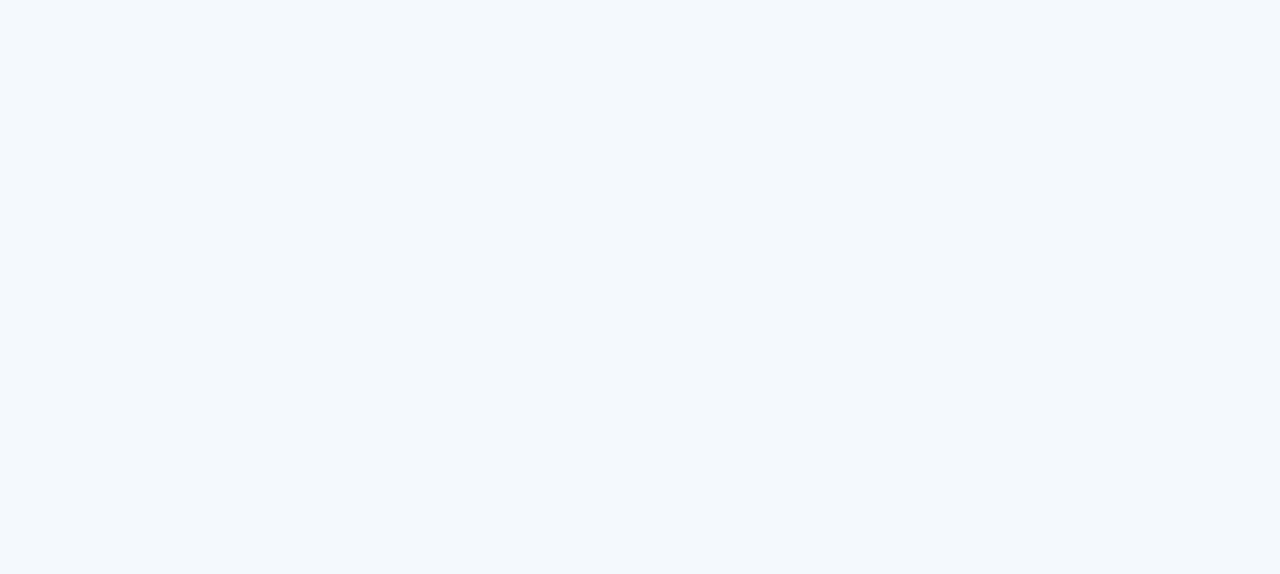
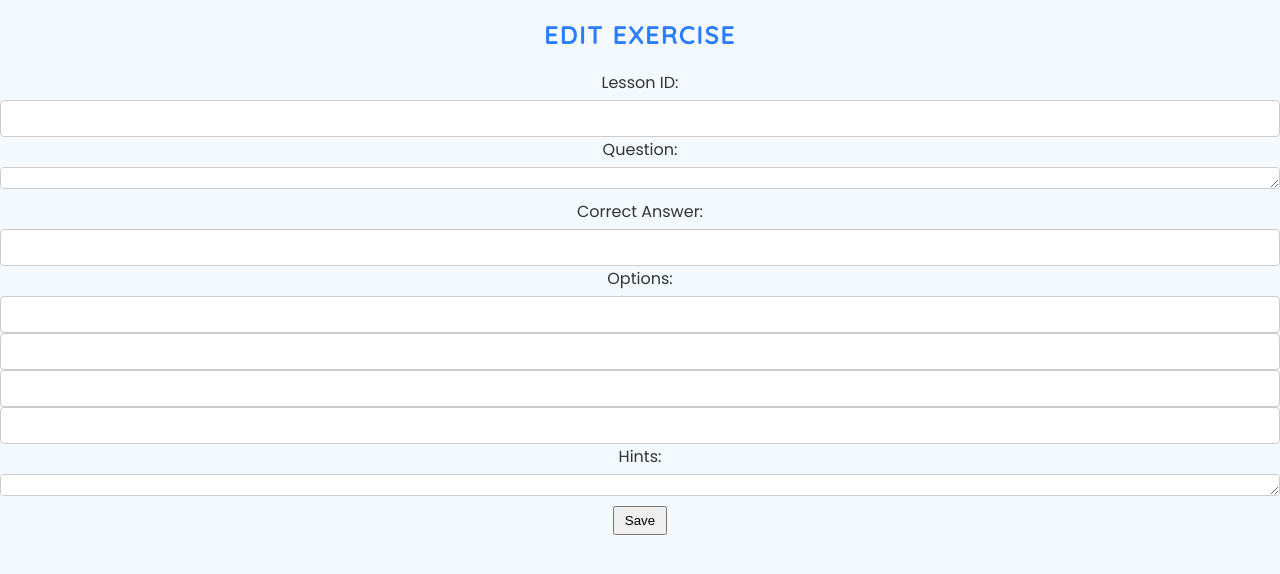
Before and after one commit to DanaK270/PolyLingoFrontend, a React (Vite) app: page /exercises/edit/1 in a window 1280 px wide. Before the commit this address had no page. Shown: the top 574 px of the page. Built offline with nearby package versions, Linux system fonts and the light colour scheme; no server answers.

Commit message:
almost done

```diff
--- a/src/App.jsx
+++ b/src/App.jsx
@@ -6,6 +6,10 @@ import Home from './pages/Home'
 import SignIn from './pages/Signin'
 import Discussion from './components/Discussion'
 import { CheckSession } from './services/auth'
+import ExerciseList from './pages/ExerciseList'
+import ExerciseForm from './pages/ExerciseForm'
+import ExerciseDetail from './pages/ExerciseDetail'
+import axios from 'axios'
 
 const App = () => {
   const [user, setUser] = useState(null)
@@ -64,6 +68,10 @@ const App = () => {
             />
           }
         />
+        <Route path="/exercises" element={<ExerciseList />} />
+        <Route path="/exercises/add" element={<ExerciseForm />} />
+        <Route path="/exercises/edit/:id" element={<ExerciseForm />} />
+        <Route path="/exercises/:id" element={<ExerciseDetail />} />
       </Routes>
     </div>
   )
--- /dev/null
+++ b/src/pages/ExerciseDetail.jsx
@@ -0,0 +1,45 @@
+import React, { useEffect, useState } from 'react'
+import { getExerciseById } from '../services/exerise'
+import { useParams, Link } from 'react-router-dom'
+
+const ExerciseDetail = () => {
+  const { id } = useParams()
+  const [exercise, setExercise] = useState(null)
+
+  useEffect(() => {
+    fetchExercise()
+  }, [id])
+
+  const fetchExercise = async () => {
+    const response = await getExerciseById(id)
+    setExercise(response.data.data)
+  }
+
+  if (!exercise) return <div>Loading...</div>
+
+  return (
+    <div>
+      <h2>Exercise Detail</h2>
+      <p>
+        <strong>Lesson ID:</strong> {exercise.lessonId}
+      </p>
+      <p>
+        <strong>Question:</strong> {exercise.question}
+      </p>
+      <p>
+        <strong>Correct Answer:</strong> {exercise.correctAnswer}
+      </p>
+      <p>
+        <strong>Options:</strong> {exercise.options.join(', ')}
+      </p>
+      <p>
+        <strong>Hints:</strong> {exercise.hints}
+      </p>
+      <Link to={`/exercises/edit/${exercise._id}`} className="btn btn-primary">
+        Edit Exercise
+      </Link>
+    </div>
+  )
+}
+
+export default ExerciseDetail
--- /dev/null
+++ b/src/pages/ExerciseForm.jsx
@@ -0,0 +1,102 @@
+import React, { useEffect, useState } from 'react'
+import {
+  createExercise,
+  getExerciseById,
+  updateExercise
+} from '../services/exerise'
+import { useNavigate, useParams } from 'react-router-dom'
+
+const ExerciseForm = () => {
+  const [exerciseData, setExerciseData] = useState({
+    lessonId: '',
+    question: '',
+    correctAnswer: '',
+    options: ['', '', '', ''],
+    hints: ''
+  })
+  const navigate = useNavigate()
+  const { id } = useParams()
+
+  useEffect(() => {
+    if (id) fetchExercise()
+  }, [id])
+
+  const fetchExercise = async () => {
+    const response = await getExerciseById(id)
+    setExerciseData(response.data.data)
+  }
+
+  const handleChange = (e) => {
+    setExerciseData({ ...exerciseData, [e.target.name]: e.target.value })
+  }
+
+  const handleOptionChange = (index, value) => {
+    const newOptions = [...exerciseData.options]
+    newOptions[index] = value
+    setExerciseData({ ...exerciseData, options: newOptions })
+  }
+
+  const handleSubmit = async (e) => {
+    e.preventDefault()
+    if (id) {
+      await updateExercise(id, exerciseData)
+    } else {
+      await createExercise(exerciseData)
+    }
+    navigate('/')
+  }
+
+  return (
+    <div>
+      <h2>{id ? 'Edit' : 'Add'} Exercise</h2>
+      <form onSubmit={handleSubmit}>
+        <label>Lesson ID:</label>
+        <input
+          type="text"
+          name="lessonId"
+          value={exerciseData.lessonId}
+          onChange={handleChange}
+          required
+        />
+
+        <label>Question:</label>
+        <textarea
+          name="question"
+          value={exerciseData.question}
+          onChange={handleChange}
+          required
+        />
+
+        <label>Correct Answer:</label>
+        <input
+          type="text"
+          name="correctAnswer"
+          value={exerciseData.correctAnswer}
+          onChange={handleChange}
+          required
+        />
+
+        <label>Options:</label>
+        {exerciseData.options.map((option, index) => (
+          <input
+            key={index}
+            type="text"
+            value={option}
+            onChange={(e) => handleOptionChange(index, e.target.value)}
+          />
+        ))}
+
+        <label>Hints:</label>
+        <textarea
+          name="hints"
+          value={exerciseData.hints}
+          onChange={handleChange}
+        />
+
+        <button type="submit">Save</button>
+      </form>
+    </div>
+  )
+}
+
+export default ExerciseForm
--- /dev/null
+++ b/src/pages/ExerciseList.jsx
@@ -0,0 +1,40 @@
+import React, { useEffect, useState } from 'react'
+import { getExercises, deleteExercise } from '../services/exerise'
+import { Link } from 'react-router-dom'
+
+const ExerciseList = () => {
+  const [exercises, setExercises] = useState([])
+
+  useEffect(() => {
+    fetchExercises()
+  }, [])
+
+  const fetchExercises = async () => {
+    const response = await getExercises()
+    setExercises(response.data.data)
+  }
+
+  const handleDelete = async (id) => {
+    await deleteExercise(id)
+    fetchExercises() // Refresh list after deletion
+  }
+
+  return (
+    <div>
+      <h2>Exercises</h2>
+      <Link to="/exercises/add" className="btn btn-primary">
+        Add Exercise
+      </Link>
+      <ul>
+        {exercises.map((exercise) => (
+          <li key={exercise._id}>
+            <Link to={`/exercises/${exercise._id}`}>{exercise.question}</Link>
+            <button onClick={() => handleDelete(exercise._id)}>Delete</button>
+          </li>
+        ))}
+      </ul>
+    </div>
+  )
+}
+
+export default ExerciseList
--- a/src/services/api.js
+++ b/src/services/api.js
@@ -1,6 +1,6 @@
 import Axios from 'axios'
 
-export const BASE_URL = 'http://localhost:5000'
+export const BASE_URL = 'http://localhost:3001'
 
 const Client = Axios.create({ baseURL: BASE_URL })
 
--- /dev/null
+++ b/src/services/exerise.js
@@ -0,0 +1,13 @@
+import axios from 'axios'
+
+const API_URL = 'http://localhost:3001/exercise'
+
+export const getExercises = () => axios.get(API_URL)
+export const getExerciseById = (id) => axios.get(`${API_URL}/${id}`)
+export const createExercise = (exerciseData) =>
+  axios.post(API_URL, exerciseData)
+export const updateExercise = (id, exerciseData) =>
+  axios.put(`${API_URL}/${id}`, exerciseData)
+export const deleteExercise = (id) => axios.delete(`${API_URL}/${id}`)
+export const getExercisesByLessonId = (lessonId) =>
+  axios.get(`${API_URL}/lesson/${lessonId}`)
```
